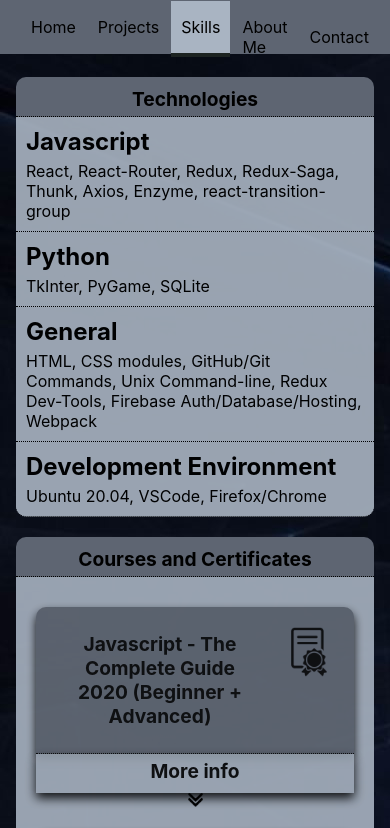
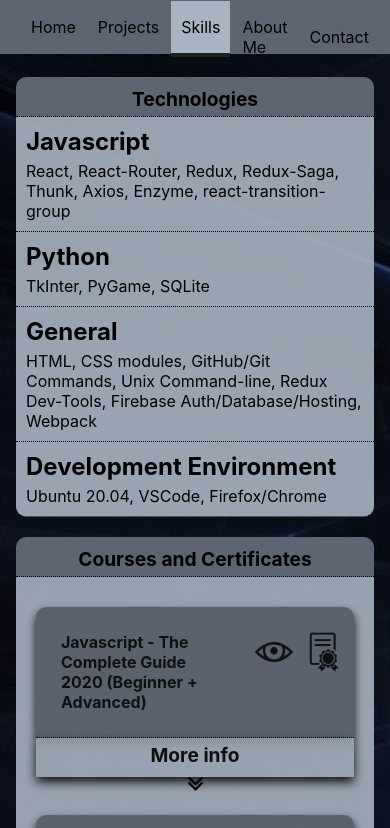
Before and after one commit to Kwarn/portfolio, a React (Create React App) app: page /skills in a window 390 px wide. Shown: the top 828 px of the page. Built offline with nearby package versions, Linux system fonts and the light colour scheme.

Commit message:
course icons correctly display with media query

```diff
--- a/src/components/Project/Project.module.css
+++ b/src/components/Project/Project.module.css
@@ -14,8 +14,6 @@
   padding: 5px;
   height: 100%;
   width: auto;
-  z-index: 100;
-  grid-column: 2/3;
   text-align: right;
 }
 
--- a/src/containers/Courses/Course/Course.js
+++ b/src/containers/Courses/Course/Course.js
@@ -14,9 +14,7 @@ const Course = props => {
 
   const drawContentProps = {
     title: 'More info',
-    courseLink: courseLink,
     desc: desc,
-    cert: certificate,
   }
 
   const certIcon = cert ? (
@@ -31,7 +29,12 @@ const Course = props => {
     <>
       <div className={classes.Course}>
         <h1>{title}</h1>
-        {certIcon}
+        <div className={classes.Icons}>
+          <a href={courseLink}>
+            <img src={imageAssets.showDemo} alt="showCourse" />
+          </a>
+          {certIcon}
+        </div>
       </div>
       <Draw contentType="course" drawContentProps={drawContentProps} />
       <Modal show={isModalOpen} close={() => setIsModalOpen(false)}>
--- a/src/containers/Courses/Course/Course.module.css
+++ b/src/containers/Courses/Course/Course.module.css
@@ -6,23 +6,35 @@
   margin: 20px 15px 0px 15px;
   padding: 10px;
   opacity: 90%;
-  background-color: #5E6572;
+  background-color: #5e6572;
   display: flex;
   justify-content: space-between;
 }
 
 .Course h1 {
   font-size: larger;
-  text-align: center;
   padding: 15px;
 }
 
-.Course img {
-  padding: 10px;
-  height: 50px;
-  width: auto;
+.Icons {
+  text-align: right;
+  flex: none;
 }
 
-.Course img:hover {
+.Icons img {
+  padding: 15px 0px 0px 10px;
+  width: auto;
+  height: 40px;
+}
+
+.Icons img:hover {
   cursor: pointer;
 }
+
+
+@media (max-width: 550px) {
+  .Course h1{
+    font-size: medium;
+  }
+
+}
--- a/src/containers/Draw/DrawContent/DrawContent.js
+++ b/src/containers/Draw/DrawContent/DrawContent.js
@@ -2,7 +2,7 @@ import React from 'react'
 import classes from './DrawContent.module.css'
 
 const DrawContent = props => {
-  const { isMouseOverDraw, courseLink } = props
+  const { isMouseOverDraw } = props
 
   let content = null
 
@@ -17,7 +17,6 @@ const DrawContent = props => {
   } else {
     content = (
       <>
-        <p>{courseLink}</p>
         <p className={classes.Desc}>{props.desc}</p>
       </>
     )
```
